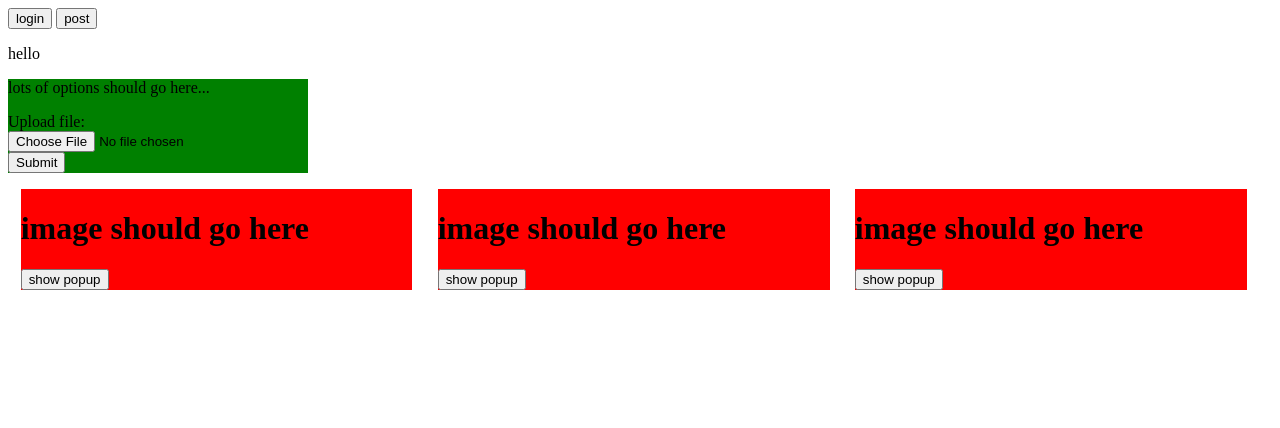
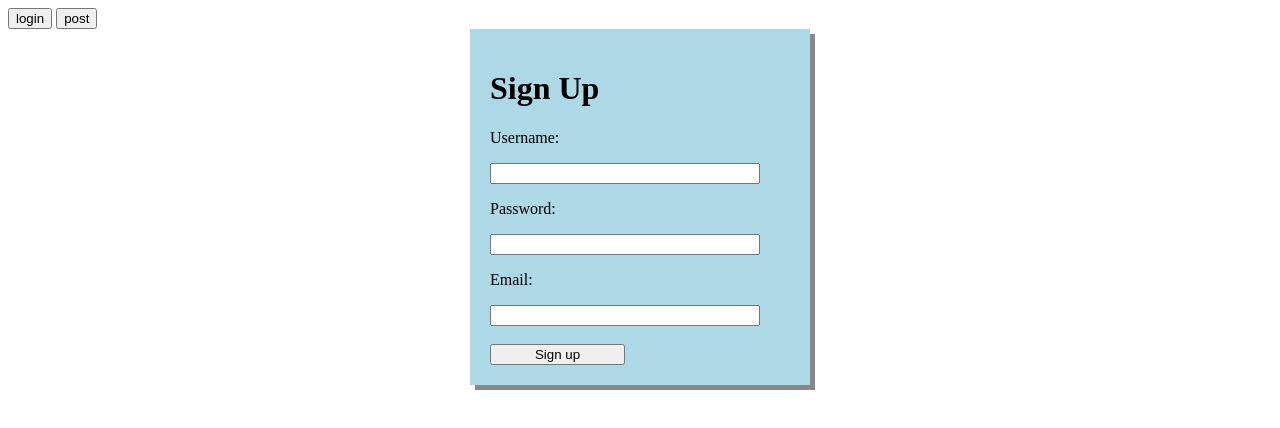
Before and after one commit to g-es/sneakersmith, a React (Vite) app: page / in a window 1280 px wide. Shown: the top 428 px of the page. Built offline with nearby package versions, Linux system fonts and the light colour scheme.

Commit message:
Completed Login and Signin component

```diff
--- a/src/client/css/styles.css
+++ b/src/client/css/styles.css
@@ -8,3 +8,27 @@
     background: green;
     width: 300px;
 }
+
+div.loginContainer {
+  margin: auto;
+  background-color: lightblue;
+  width: 300px;
+  padding: 20px;
+  box-shadow: 5px 5px #888888;
+}
+
+p.loginText {
+  font-family: cursive;
+}
+
+input.loginInput {
+  width: 90%;
+}
+
+button.loginButton {
+  width: 45%;
+}
+
+h1{
+  font-family: cursive;
+}
--- a/src/client/js/App.jsx
+++ b/src/client/js/App.jsx
@@ -1,6 +1,8 @@
-import React, { Component } from "react";
-import Form from "./components/Form.jsx";
-import List from "./components/List.jsx";
+import React, { Component } from 'react';
+import Form from './components/Form.jsx';
+import List from './components/List.jsx';
+import Login from './components/Login.jsx';
+import Signup from './components/Signup.jsx';
 
 // import MoreInfo from "./components/MoreInfo";
 
@@ -9,17 +11,19 @@ class App extends Component {
     super();
     this.state = {
 
-    }
+    };
   }
+
   render() {
-    //whatever stuff
-    return(
+    // whatever stuff
+    return (
       <div>
-        <p>hello</p>
-        <Form />
-        <List />
+        {/* <p>hello</p>
+          <Form />
+          <List /> */}
+        <Signup />
       </div>
-    )
+    );
   }
 }
 export default App;
--- /dev/null
+++ b/src/client/js/components/Login.jsx
@@ -0,0 +1,63 @@
+import React, { Component } from 'react';
+import { throws } from 'assert';
+
+class Login extends Component {
+  constructor(props) {
+    super(props);
+
+    this.state = {
+      username: '',
+      password: '',
+    };
+
+    this.updateUsername = this.updateUsername.bind(this);
+    this.updatePassword = this.updatePassword.bind(this);
+    this.updateEmail = this.updateEmail.bind(this);
+  }
+
+  updateUsername(event) {
+    this.setState({ username: event.target.value });
+  }
+
+  updatePassword(event) {
+    this.setState({ password: event.target.value });
+  }
+
+  validateUser() {
+    const { username, password } = this.state;
+    fetch('/login', {
+      method: 'POST',
+      headers: {
+        'Content-Type': 'application/json; charset=utf-8',
+      },
+      body: JSON.stringify({ username, password }),
+    })
+      .then(() => alert('Login successful.'))
+      .catch(err => console.log('Login failed.'));
+  }
+
+  redirectToSignup() {
+
+  }
+
+  render() {
+    const {
+      updateUsername, updatePassword, validateUser, redirectToSignup,
+    } = this;
+    return (
+      <div className="loginContainer">
+        <h1>Login</h1>
+        <p className="loginText">Username: </p>
+        <input id="username" className="loginInput" type="text" onChange={updateUsername} />
+        <p className="loginText">Password: </p>
+        <input id="password" className="loginInput" type="password" onChange={updatePassword} />
+        <br />
+        <br />
+        <button className="loginButton" onClick={validateUser}>Login</button>
+        <button className="loginButton" onClick={redirectToSignup}>Sign up</button>
+      </div>
+    );
+  }
+}
+
+export default Login;
--- /dev/null
+++ b/src/client/js/components/Signup.jsx
@@ -0,0 +1,66 @@
+import React, { Component } from 'react';
+import { throws } from 'assert';
+
+class Signup extends Component {
+  constructor(props) {
+    super(props);
+
+    this.state = {
+      username: '',
+      password: '',
+      email: '',
+    };
+
+    this.updateUsername = this.updateUsername.bind(this);
+    this.updatePassword = this.updatePassword.bind(this);
+    this.updateEmail = this.updateEmail.bind(this);
+    this.createUser = this.createUser.bind(this);
+  }
+
+  updateUsername(event) {
+    this.setState({ username: event.target.value });
+  }
+
+  updatePassword(event) {
+    this.setState({ password: event.target.value });
+  }
+
+  updateEmail(event) {
+    this.setState({ email: event.target.value });
+  }
+
+  createUser() {
+    const { username, password, email } = this.state;
+    fetch('/login', {
+      method: 'POST',
+      headers: {
+        'Content-Type': 'application/json; charset=utf-8',
+      },
+      body: JSON.stringify({ username, password, email }),
+    })
+      .then(() => alert('Signup successful.'))
+      .catch(err => console.log('Signup failed.'));
+  }
+
+  render() {
+    const {
+      updateUsername, updatePassword, updateEmail, createUser,
+    } = this;
+    return (
+      <div className="loginContainer">
+        <h1>Sign Up</h1>
+        <p className="loginText">Username: </p>
+        <input id="username" className="loginInput" type="text" onChange={updateUsername} />
+        <p className="loginText">Password: </p>
+        <input id="password" className="loginInput" type="password" onChange={updatePassword} />
+        <p className="loginText">Email: </p>
+        <input id="email" className="loginInput" type="password" onChange={updateEmail} />
+        <br />
+        <br />
+        <button className="loginButton" onClick={createUser}>Sign up</button>
+      </div>
+    );
+  }
+}
+
+export default Signup;
```
